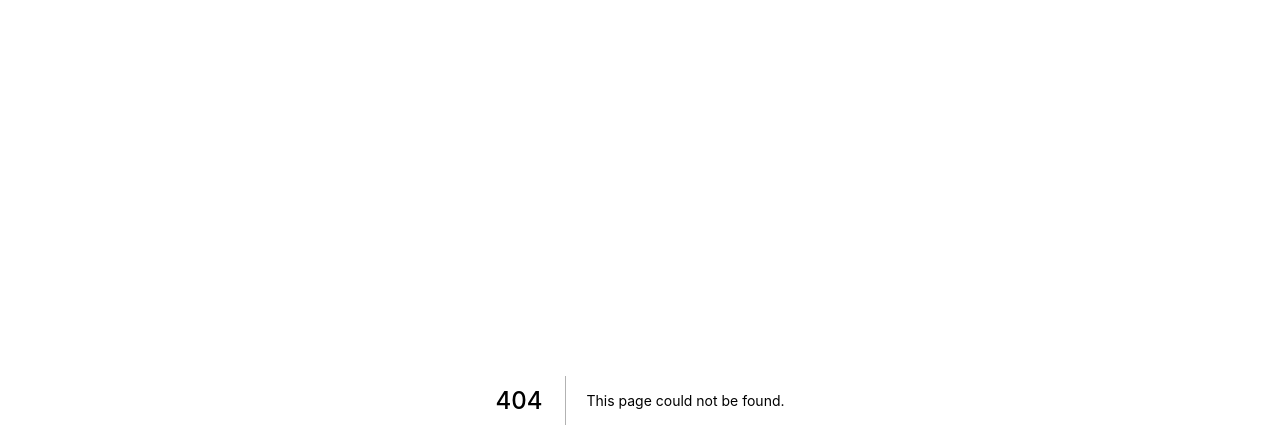
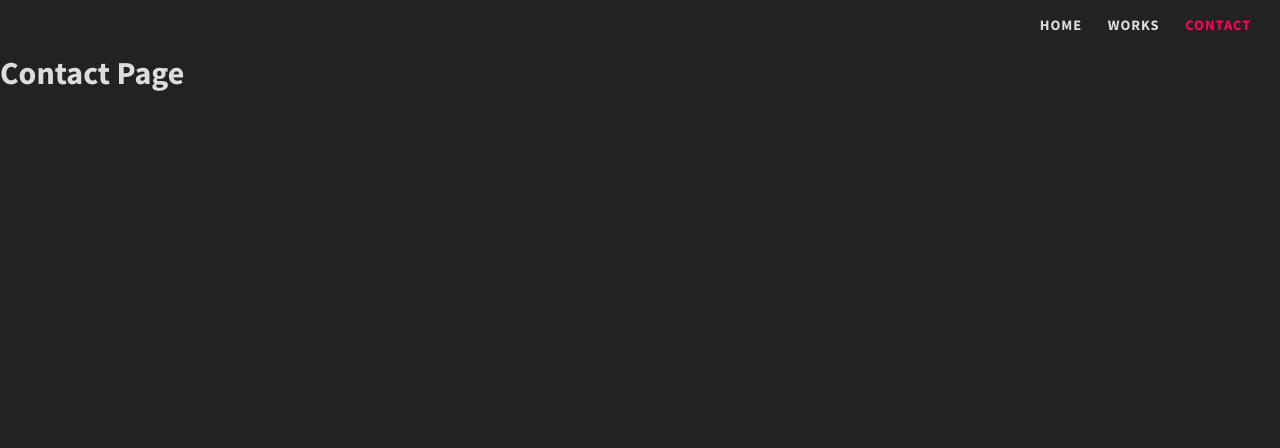
Before and after one commit to mani-barathi/mezelf, a Next.js app: page /contact in a window 1280 px wide. Before the commit this address had no page. Shown: the top 448 px of the page. Built offline with nearby package versions, Linux system fonts and the light colour scheme.

Commit message:
created navbar

```diff
--- /dev/null
+++ b/components/Navbar.js
@@ -0,0 +1,70 @@
+import { useEffect, useState } from "react"
+import styled from "styled-components"
+import Link from "next/link"
+import { useRouter } from "next/router";
+
+export default function Navbar() {
+    const [currentPage, setCurrentPage] = useState('/')
+    const [showBorder, setShowBorder] = useState(false)
+    const router = useRouter()
+
+    useEffect(() => {
+        setCurrentPage(router.pathname)
+    }, [router.pathname])
+
+    useEffect(() => {
+        const handleScroll = () => {
+            if (window.scrollY > 40) setShowBorder(true)
+            else setShowBorder(false)
+        }
+
+        window.addEventListener("scroll", handleScroll)
+
+        return () => window.removeEventListener("scroll", handleScroll)
+    }, [])
+
+    const checkIsActive = (path) => (path === currentPage) ? true : false
+
+    return (
+        <Wrapper showBorder={showBorder}>
+            <Link href="/">
+                <NavLink active={checkIsActive('/')} >Home</NavLink>
+            </Link>
+            <Link href="/works">
+                <NavLink active={checkIsActive('/works')} >Works</NavLink>
+            </Link>
+            <Link href="/contact">
+                <NavLink active={checkIsActive('/contact')} >Contact</NavLink>
+            </Link>
+        </Wrapper>
+    )
+}
+
+const Wrapper = styled.div`
+    width:100%;
+    padding:0.5rem 1rem;
+    display:flex;
+    justify-content:flex-end;
+    position:sticky;
+    top:0;
+    z-index:5;
+    background-color:var(--darkBg);
+    transition: all 0.3s ease;
+    border-bottom:1px solid ${prop => prop.showBorder ? '#616161' : 'transparent'};
+    box-shadow: ${prop => prop.showBorder ? ' 0px 3px 5px 0px rgba(50, 50, 50, 0.33)' : 'none'};
+`
+const NavLink = styled.a`
+    margin:0.5rem 0.8rem;
+    cursor:pointer;
+    font-weight:700;
+    font-size:0.9rem;
+    letter-spacing:1px;
+    text-transform:uppercase;
+    transition: all 0.3s ease;
+    border-bottom: 2px solid transparent;
+    color:${prop => prop.active ? 'var(--textPink)' : 'inherit'};
+    &:hover{
+        color: ${prop => prop.active ? 'var(--textPink)' : 'var(--textBlue)'};
+        border-bottom: 2px solid ${prop => prop.active ? 'var(--textPink)' : 'var(--textBlue)'};
+    }
+`
--- a/pages/_app.js
+++ b/pages/_app.js
@@ -2,6 +2,7 @@ import Head from 'next/head'
 
 import styled from 'styled-components'
 import GlobalStyle from '@/styles/GlobalStyles'
+import Navbar from "@/components/Navbar"
 
 function MyApp({ Component, pageProps }) {
   return (
@@ -14,7 +15,7 @@ function MyApp({ Component, pageProps }) {
         <link href="https://fonts.googleapis.com/css2?family=Source+Sans+Pro:ital,wght@0,300;0,400;0,600;0,700;1,400&display=swap" rel="stylesheet" />
       </Head>
 
-
+      <Navbar />
       <Container>
         <Component {...pageProps} />
       </Container>
@@ -27,13 +28,16 @@ const Wrapper = styled.div`
   width:100%;
   min-height:100vh;
   display:flex;
-  justify-content:center;
+  flex-direction:column;
+  align-items:center;
 `
 
 const Container = styled.div`
   width:100%;
   max-width:1300px;
-
+  flex:1;
+  display:flex;
+  flex-direction:column;
 `
 
 export default MyApp
--- /dev/null
+++ b/pages/contact.js
@@ -0,0 +1,9 @@
+import React from 'react'
+
+export default function contact() {
+    return (
+        <h1>
+            Contact Page
+        </h1>
+    )
+}
--- a/pages/index.js
+++ b/pages/index.js
@@ -14,7 +14,7 @@ export default function Home() {
 }
 
 const Wrapper = styled.div`
-    min-height:100vh;
+  flex:1;
   display:flex;
   justify-context:center;
   align-items:center;
--- a/styles/GlobalStyles.js
+++ b/styles/GlobalStyles.js
@@ -22,7 +22,13 @@ const GlobalStyle = createGlobalStyle`
         color:var(--textGrey);
         font-family:  'Source Sans Pro', -apple-system, BlinkMacSystemFont, 'Segoe UI', Roboto, Oxygen, Ubuntu, Cantarell, 'Open Sans', 'Helvetica Neue', sans-serif;
     }
-
+    a{
+        text-decoration:none
+    }
+    button{
+        outline:none;
+        border:none;
+    }
 `
 
 export default GlobalStyle
```
Also changed, not shown: pages/404.js (added, +9 -0 lines), pages/works.js (added, +9 -0 lines), 1 other file (tests, documents, lock files or other folders). Lines whose indentation alone changed are shown as unchanged.
